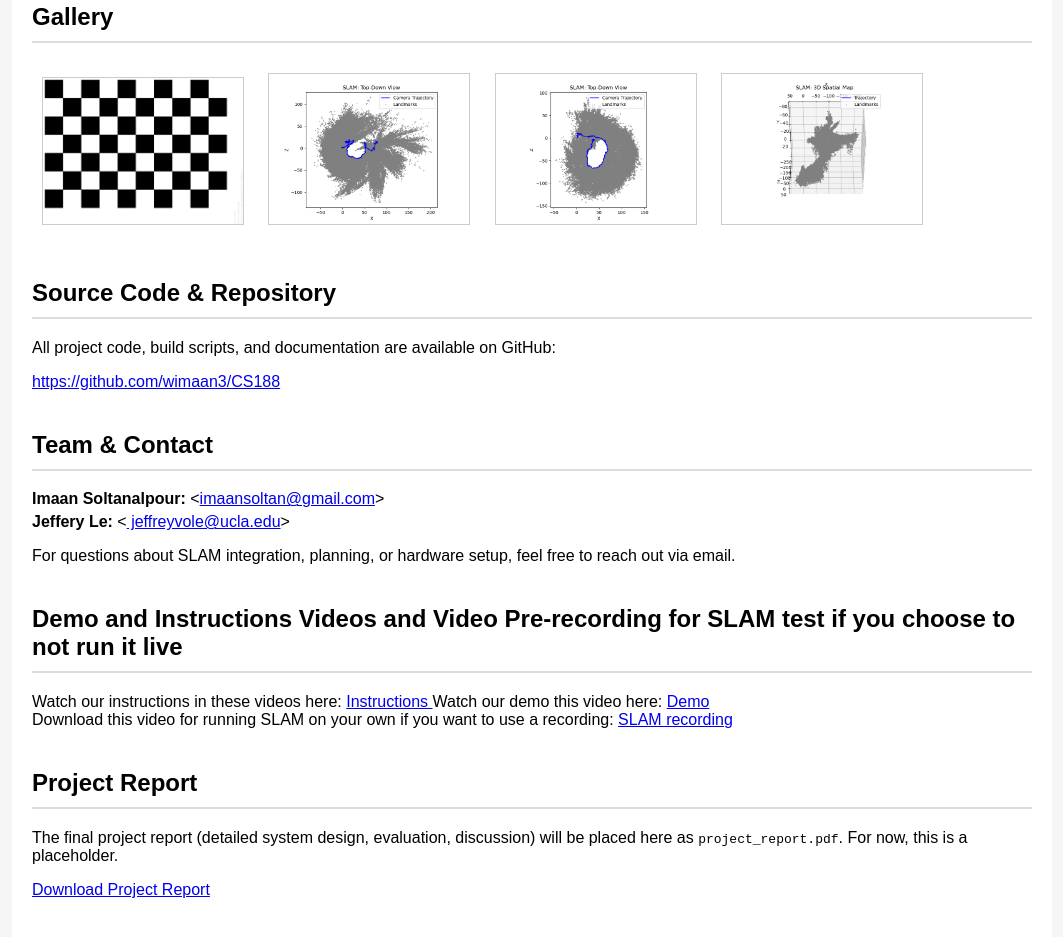
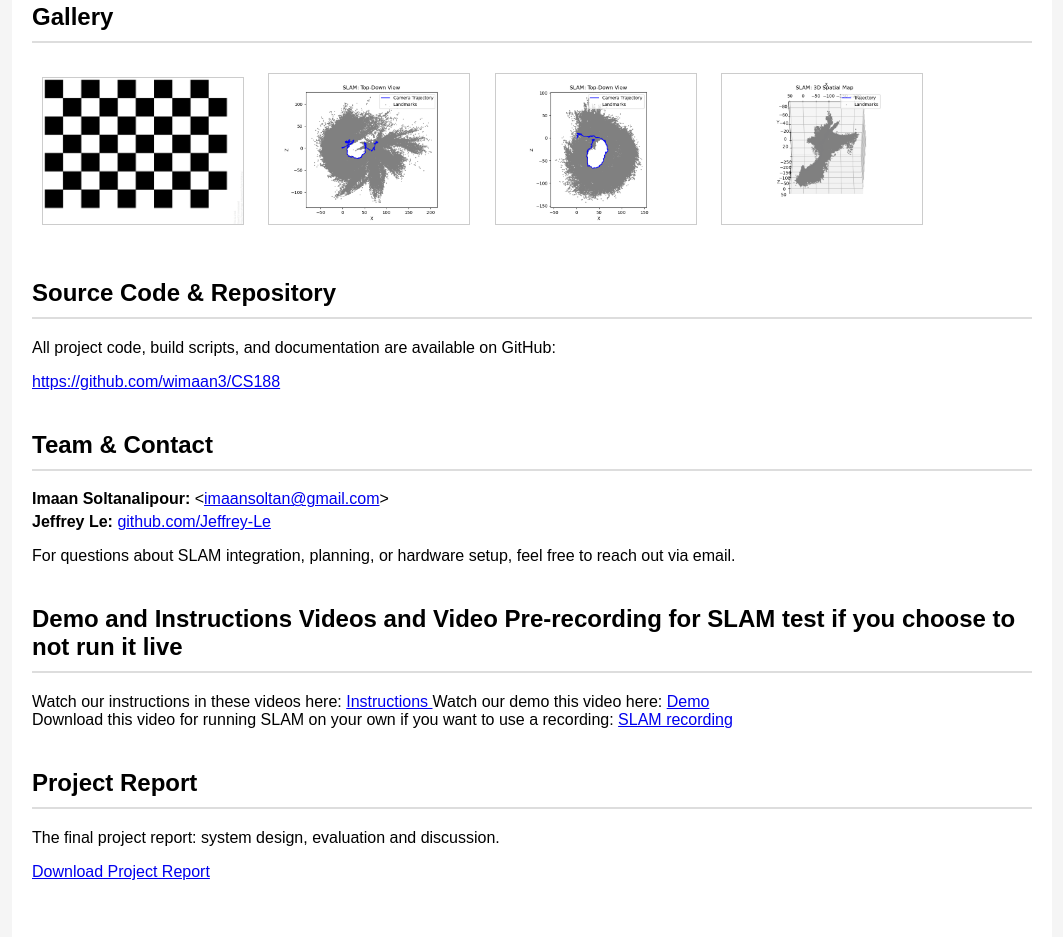
Before and after one commit to wimaan3/CS188, a plain HTML site: page index.html in a window 1280 px wide. Shown: the part 493-1430 px from the top of the page, without its empty margins (108-1171 px from the left). Drawn offline with Linux system fonts and the light colour scheme.

Commit message:
docs: fix my surname, link Jeffrey's GitHub instead of his email, drop the empty report file
The report itself is on Google Drive (linked from the page); the 0-byte
project_report.pdf only looked like a broken download.

Co-Authored-By: Claude Opus 5.5 <noreply@anthropic.com>

```diff
--- a/index.html
+++ b/index.html
@@ -72,10 +72,8 @@
         <section id="team" class="section">
             <h2>Team & Contact</h2>
             <ul class="contact-list">
-                <li><strong>Imaan Soltanalpour:</strong>  &lt;<a href="imaansoltan@gmail.com">imaansoltan@gmail.com</a>&gt;</li>
-                <li><strong>Jeffery Le:</strong>  &lt;<a href="
-jeffreyvole@ucla.edu">
-jeffreyvole@ucla.edu</a>&gt;</li>
+                <li><strong>Imaan Soltanalipour:</strong>  &lt;<a href="mailto:imaansoltan@gmail.com">imaansoltan@gmail.com</a>&gt;</li>
+                <li><strong>Jeffrey Le:</strong>  <a href="https://github.com/Jeffrey-Le">github.com/Jeffrey-Le</a></li>
             </ul>
             <p>For questions about SLAM integration, planning, or hardware setup, feel free to reach out via email.</p>
         </section>
@@ -110,7 +108,7 @@ jeffreyvole@ucla.edu</a>&gt;</li>
 
         <section id="report" class="section">
             <h2>Project Report</h2>
-            <p>The final project report (detailed system design, evaluation, discussion) will be placed here as <code>project_report.pdf</code>.  For now, this is a placeholder.</p>
+            <p>The final project report: system design, evaluation and discussion.</p>
             <p><a href="https://drive.google.com/file/d/1FP9QNQ2Y9ahvt6FPmYKyoQBC_dms-WL5/view?usp=sharing" target="_blank">Download Project Report</a></p>
         </section>
     </div>
```
Also changed, not shown: 2 other files.
